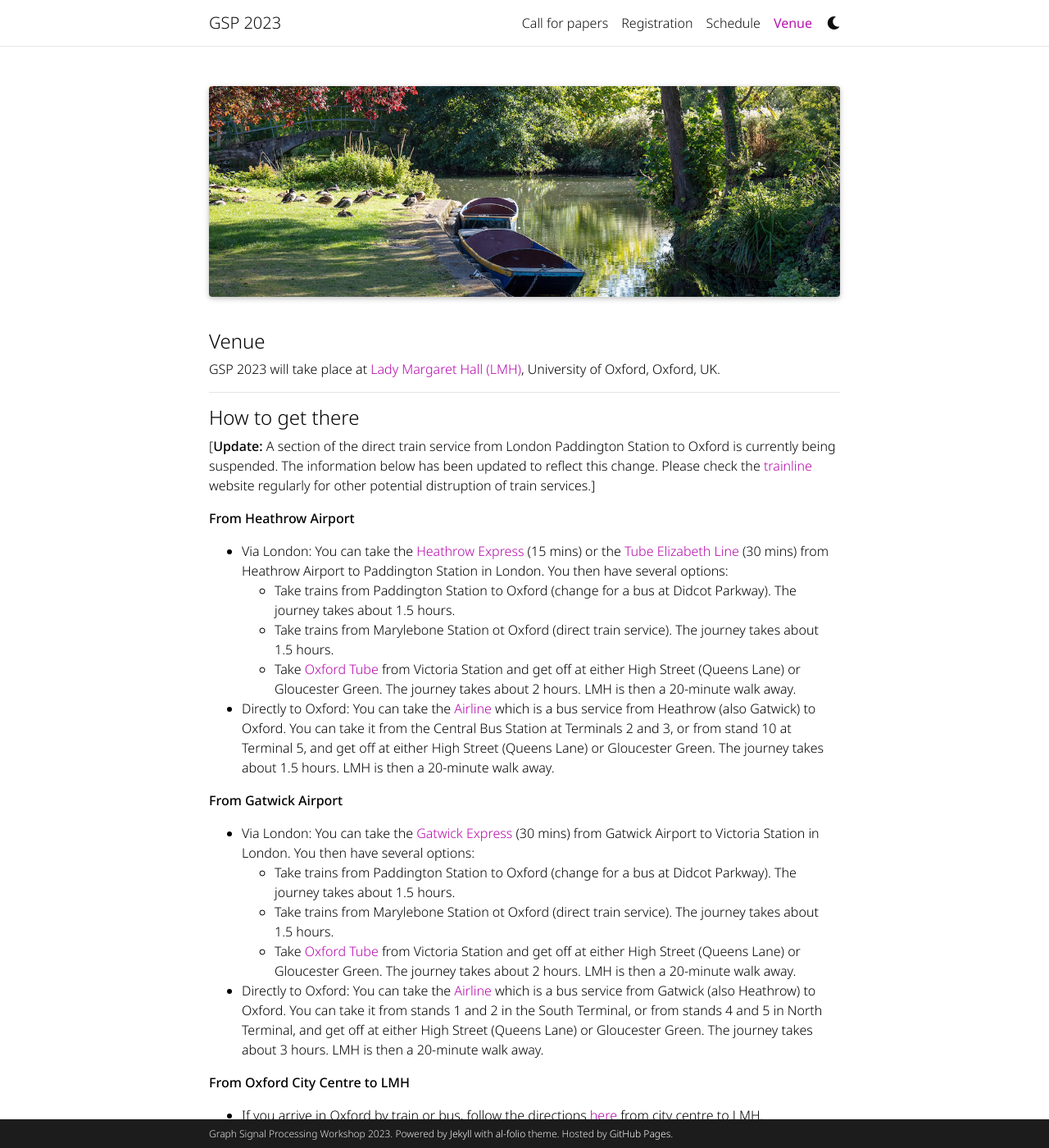
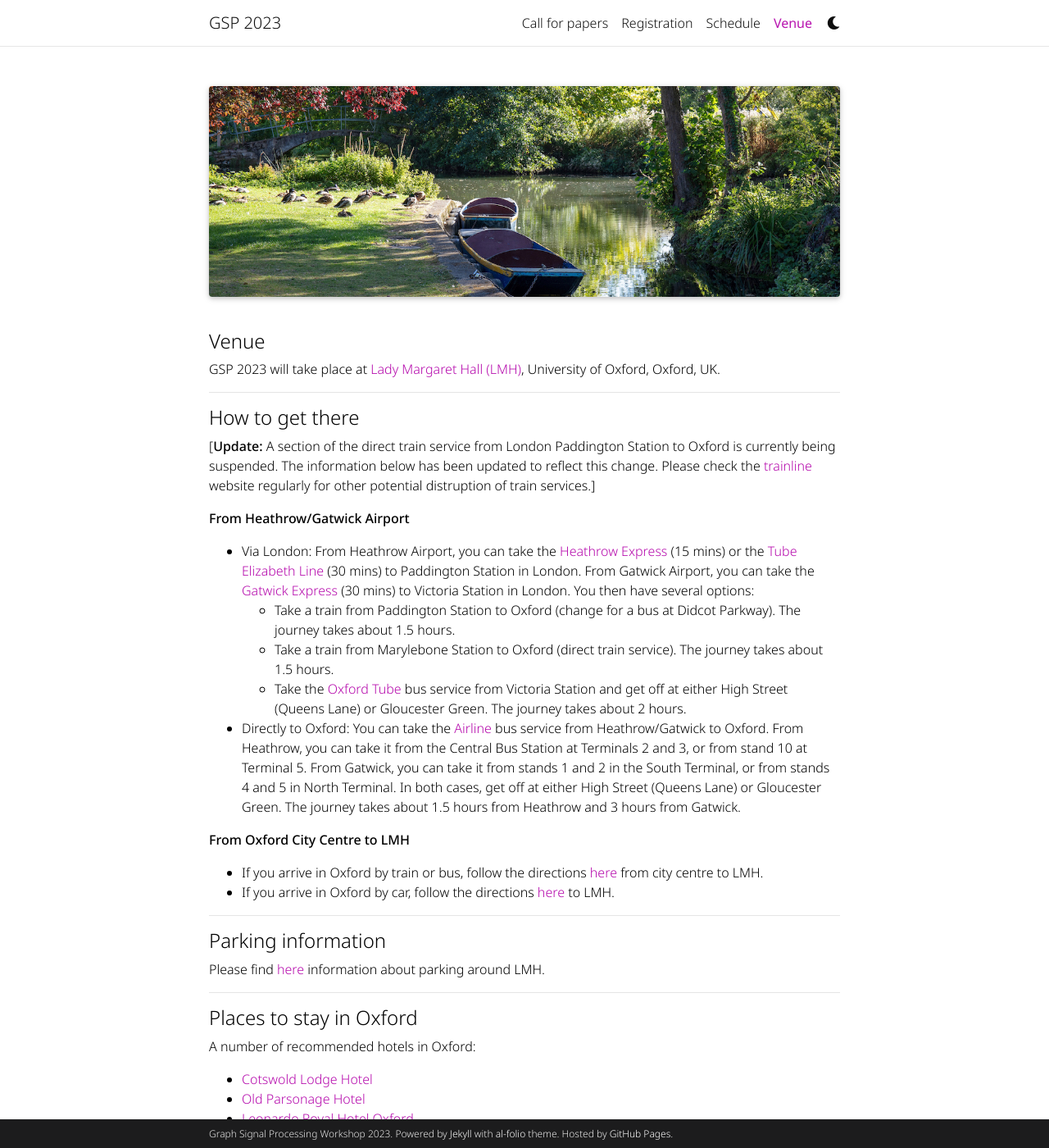
Before and after one commit to shreyasvinaya/gspworkshop2025.github.io, a Jekyll site: the page built from _pages/venue.md, in a window 1280 px wide and 1400 px high. Shown: the whole window at 82% size. Built offline with Jekyll 4.4.1, drawn with Linux system fonts in a browser that asks for light colours; full-size pictures stand in for the smaller copies a plugin makes; comment, search, counter and statistics services are not loaded; a style sheet for code colours, icons or effects is not loaded.

Commit message:
Update venue.md

```diff
--- a/_pages/venue.md
+++ b/_pages/venue.md
@@ -17,19 +17,12 @@
 #### How to get there
 [**Update:** A section of the direct train service from London Paddington Station to Oxford is currently being suspended. The information below has been updated to reflect this change. Please check the [trainline](https://www.thetrainline.com/trains/great-britain/industrial-action) website regularly for other potential distruption of train services.]
 
-**From Heathrow Airport**
-+ Via London: You can take the [Heathrow Express](https://www.heathrow.com/transport-and-directions/by-rail-or-train/heathrow-express) (15 mins) or the [Tube Elizabeth Line](https://www.heathrow.com/transport-and-directions/by-rail-or-train/elizabeth-line) (30 mins) from Heathrow Airport to Paddington Station in London. You then have several options:
-  + Take trains from Paddington Station to Oxford (change for a bus at Didcot Parkway). The journey takes about 1.5 hours.
-  + Take trains from Marylebone Station ot Oxford (direct train service). The journey takes about 1.5 hours.
-  + Take [Oxford Tube](https://www.stagecoachbus.com/promos-and-offers/oxfordshire/oxford-tube) from Victoria Station and get off at either High Street (Queens Lane) or Gloucester Green. The journey takes about 2 hours. LMH is then a 20-minute walk away.
-+ Directly to Oxford: You can take the [Airline](https://www.theairlineoxford.co.uk/) which is a bus service from Heathrow (also Gatwick) to Oxford. You can take it from the Central Bus Station at Terminals 2 and 3, or from stand 10 at Terminal 5, and get off at either High Street (Queens Lane) or Gloucester Green. The journey takes about 1.5 hours. LMH is then a 20-minute walk away.
-
-**From Gatwick Airport**
-+ Via London: You can take the [Gatwick Express](https://www.gatwickexpress.com/) (30 mins) from Gatwick Airport to Victoria Station in London. You then have several options:
-  + Take trains from Paddington Station to Oxford (change for a bus at Didcot Parkway). The journey takes about 1.5 hours.
-  + Take trains from Marylebone Station ot Oxford (direct train service). The journey takes about 1.5 hours.
-  + Take [Oxford Tube](https://www.stagecoachbus.com/promos-and-offers/oxfordshire/oxford-tube) from Victoria Station and get off at either High Street (Queens Lane) or Gloucester Green. The journey takes about 2 hours. LMH is then a 20-minute walk away.
-+ Directly to Oxford: You can take the [Airline](https://www.theairlineoxford.co.uk/) which is a bus service from Gatwick (also Heathrow) to Oxford. You can take it from stands 1 and 2 in the South Terminal, or from stands 4 and 5 in North Terminal, and get off at either High Street (Queens Lane) or Gloucester Green. The journey takes about 3 hours. LMH is then a 20-minute walk away.
+**From Heathrow/Gatwick Airport**
++ Via London: From Heathrow Airport, you can take the [Heathrow Express](https://www.heathrow.com/transport-and-directions/by-rail-or-train/heathrow-express) (15 mins) or the [Tube Elizabeth Line](https://www.heathrow.com/transport-and-directions/by-rail-or-train/elizabeth-line) (30 mins) to Paddington Station in London. From Gatwick Airport, you can take the [Gatwick Express](https://www.gatwickexpress.com/) (30 mins) to Victoria Station in London. You then have several options:
+  + Take a train from Paddington Station to Oxford (change for a bus at Didcot Parkway). The journey takes about 1.5 hours.
+  + Take a train from Marylebone Station to Oxford (direct train service). The journey takes about 1.5 hours.
+  + Take the [Oxford Tube](https://www.stagecoachbus.com/promos-and-offers/oxfordshire/oxford-tube) bus service from Victoria Station and get off at either High Street (Queens Lane) or Gloucester Green. The journey takes about 2 hours.
++ Directly to Oxford: You can take the [Airline](https://www.theairlineoxford.co.uk/) bus service from Heathrow/Gatwick to Oxford. From Heathrow, you can take it from the Central Bus Station at Terminals 2 and 3, or from stand 10 at Terminal 5. From Gatwick, you can take it from stands 1 and 2 in the South Terminal, or from stands 4 and 5 in North Terminal. In both cases, get off at either High Street (Queens Lane) or Gloucester Green. The journey takes about 1.5 hours from Heathrow and 3 hours from Gatwick.
 
 **From Oxford City Centre to LMH**
 + If you arrive in Oxford by train or bus, follow the directions [here](/assets/pdf/Directions%20to%20Lady%20Margaret%20Hall%20from%20Oxford%20Rail%20and%20Bus%20Stations.pdf) from city centre to LMH.
```
